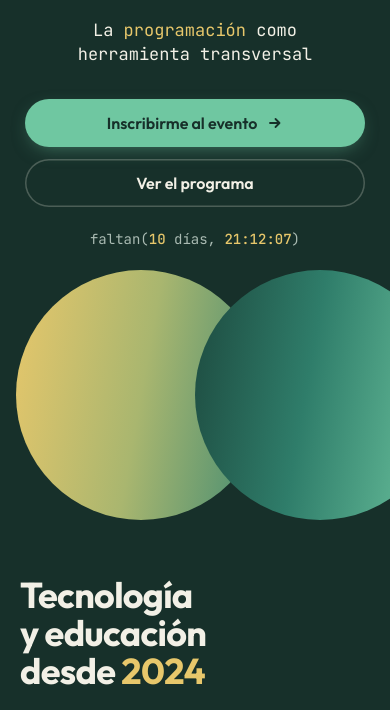
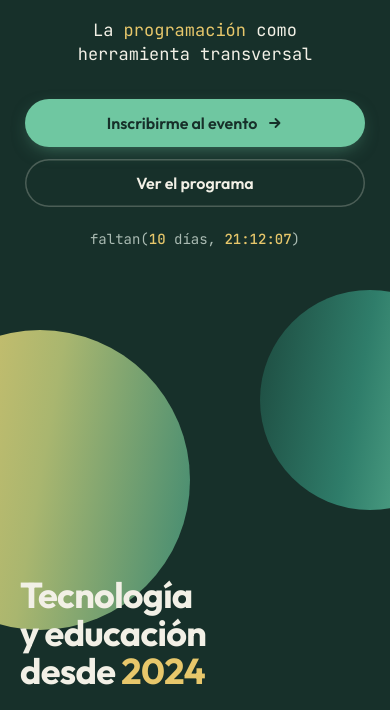
Before and after one commit to scesi/PrograEduca-Landing-Page, an Astro site: page / in a window 390 px wide. Shown: the part 364-1074 px from the top of the page. Built offline with nearby package versions, Linux system fonts and the light colour scheme; Astro itself is replaced by a stand-in of ours.

Commit message:
fix: uneven, edge-cropped bottom circles in the mobile hero

```diff
--- a/src/styles/global.css
+++ b/src/styles/global.css
@@ -394,3 +394,8 @@ html { background: var(--bg); }
 /* después del evento: sin botones de inscripción */
 [data-phase="post"] [data-cta] { display: none; }
 [data-phase="live"] .hero__actions .btn--ghost { display: none; }
+/* hero móvil: círculos de abajo de distinto tamaño y cortados por los bordes, como en el flyer */
+@media (max-width: 720px) {
+  .hero .orb--gold.orb--low { --s: 300px !important; left: -110px !important; bottom: -150px !important; }
+  .hero .orb--mint.orb--low { --s: 220px !important; right: -90px !important; left: auto !important; bottom: -30px !important; }
+}
```
